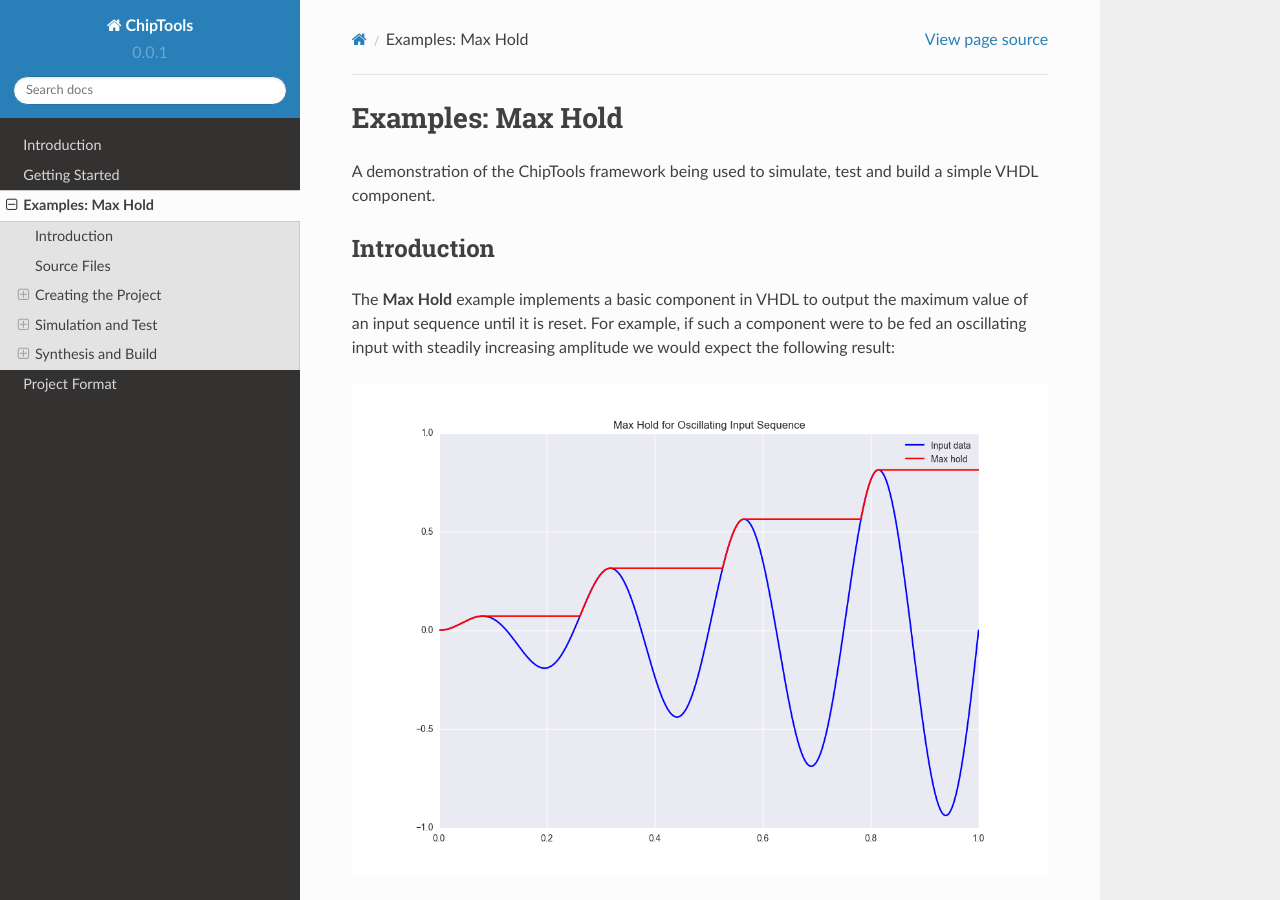
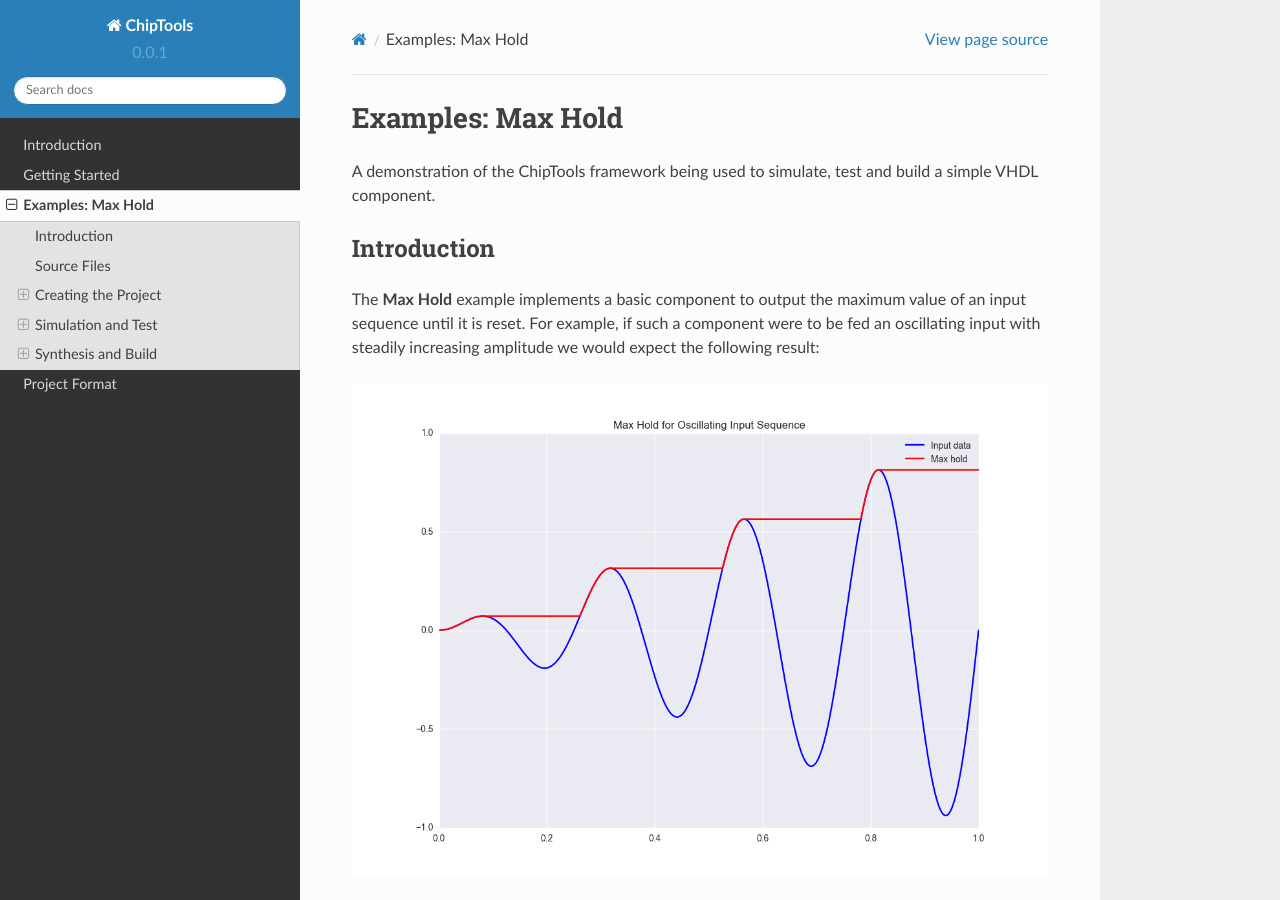
Before and after one commit to pabennett/chiptools, a Sphinx documentation site: the page built from docs/max_hold.rst, in a window 1280 px wide and 900 px high. Built offline with Sphinx 7.4.7 and the Read the Docs theme 2.0.0, drawn with Linux system fonts in a browser that asks for light colours; pages that are not in the unit, such as notebooks, are missing from menus; some of the changed text lies outside the part shown.

Commit message:
Update max_hold.rst documentation.

```diff
--- a/docs/max_hold.rst
+++ b/docs/max_hold.rst
@@ -9,10 +9,10 @@ build a simple VHDL component.
 Introduction
 ------------
 
-The **Max Hold** example implements a basic component in VHDL to output the
-maximum value of an input sequence until it is reset. For example, if such a
-component were to be fed an oscillating input with steadily increasing
-amplitude we would expect the following result:
+The **Max Hold** example implements a basic component to output the maximum
+value of an input sequence until it is reset. For example, if such a component
+were to be fed an oscillating input with steadily increasing amplitude we would
+expect the following result:
 
 .. image:: max_hold_demo.png
 
@@ -120,7 +120,7 @@ component. You can assign values to top level port generics by using the
 .. code-block:: python
 
     # Synthesis generics can be assigned via the add_generic command, in this
-    # example we set the data_Width generic to 3:
+    # example we set the data_width generic to 3:
     project.add_generic('data_width', 3)
 
 Add Source Files
@@ -222,7 +222,7 @@ The example project file **max_hold.xml** provides the same configuration as
     <project>
         <config simulation_directory='simulation'/>
         <config synthesis_directory='synthesis'/>
-        <config simulator='vivado'/>
+        <config simulator='ghdl'/>
         <config synthesiser='vivado'/>
         <config part='xc7a100tcsg324-1'/>
         <unittest path='max_hold_tests.py'/>
```
Also changed, not shown: other parts of docs/max_hold.rst (+1 -1 lines).
